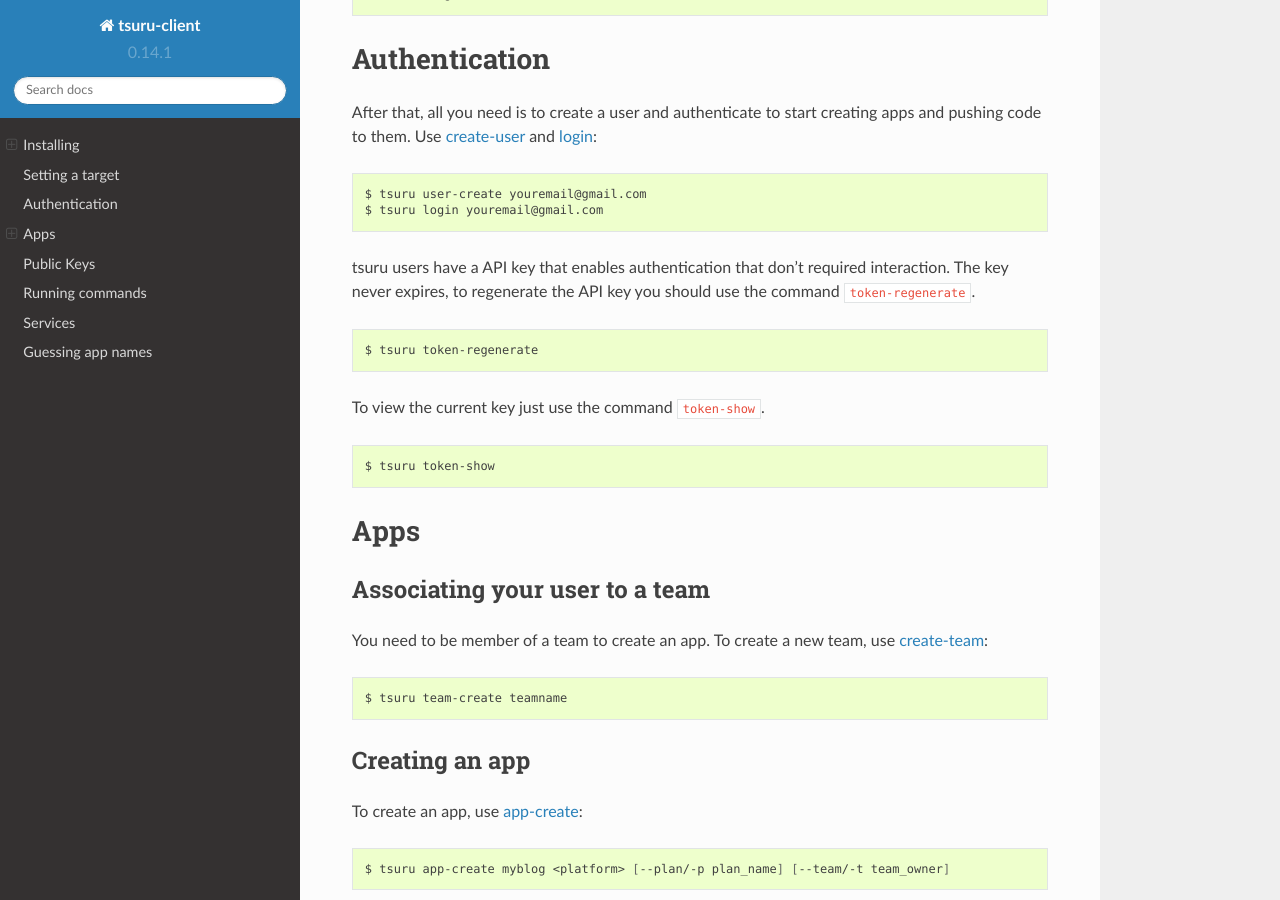
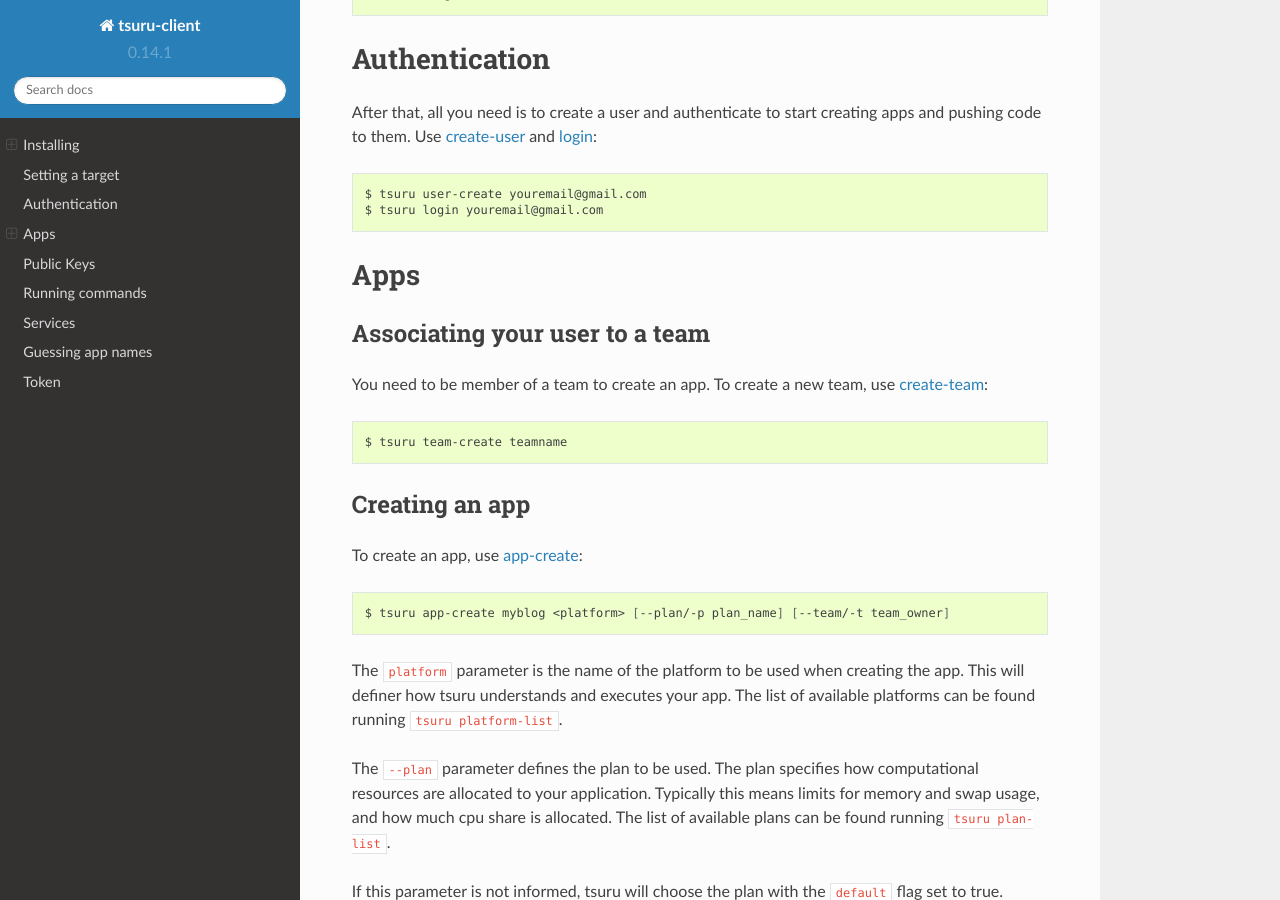
Before and after one commit to tsuru/tsuru-client, a Sphinx documentation site: the page built from docs/source/index.rst, in a window 1280 px wide and 900 px high, scrolled down 2255 px. Built offline with Sphinx 7.4.7 and the Read the Docs theme 2.0.0, drawn with Linux system fonts in a browser that asks for light colours; some of the changed text lies outside the part shown.

Commit message:
docs: added a token section.

```diff
--- a/docs/source/index.rst
+++ b/docs/source/index.rst
@@ -146,23 +146,6 @@
 
     $ tsuru user-create youremail@gmail.com
     $ tsuru login youremail@gmail.com
-
-tsuru users have a API key that enables authentication that don't required interaction.
-The key never expires, to regenerate the API key you should use the command ``token-regenerate``.
-
-.. highlight:: bash
-
-::
-
-    $ tsuru token-regenerate
-
-To view the current key just use the command ``token-show``.
-
-.. highlight:: bash
-
-::
-
-    $ tsuru token-show
 
 Apps
 ====
```
Also changed, not shown: other parts of docs/source/index.rst (+20 -0 lines).
